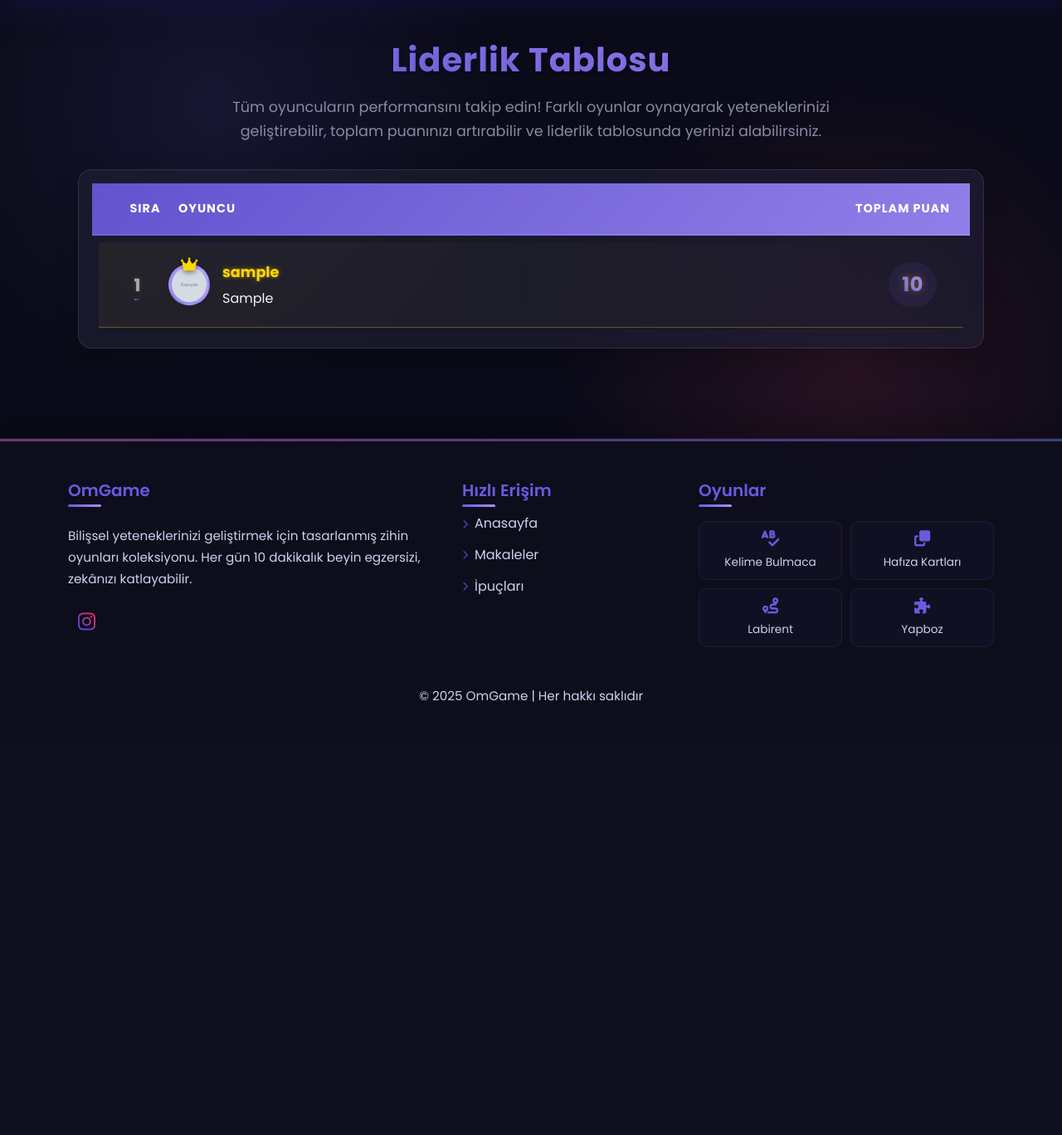
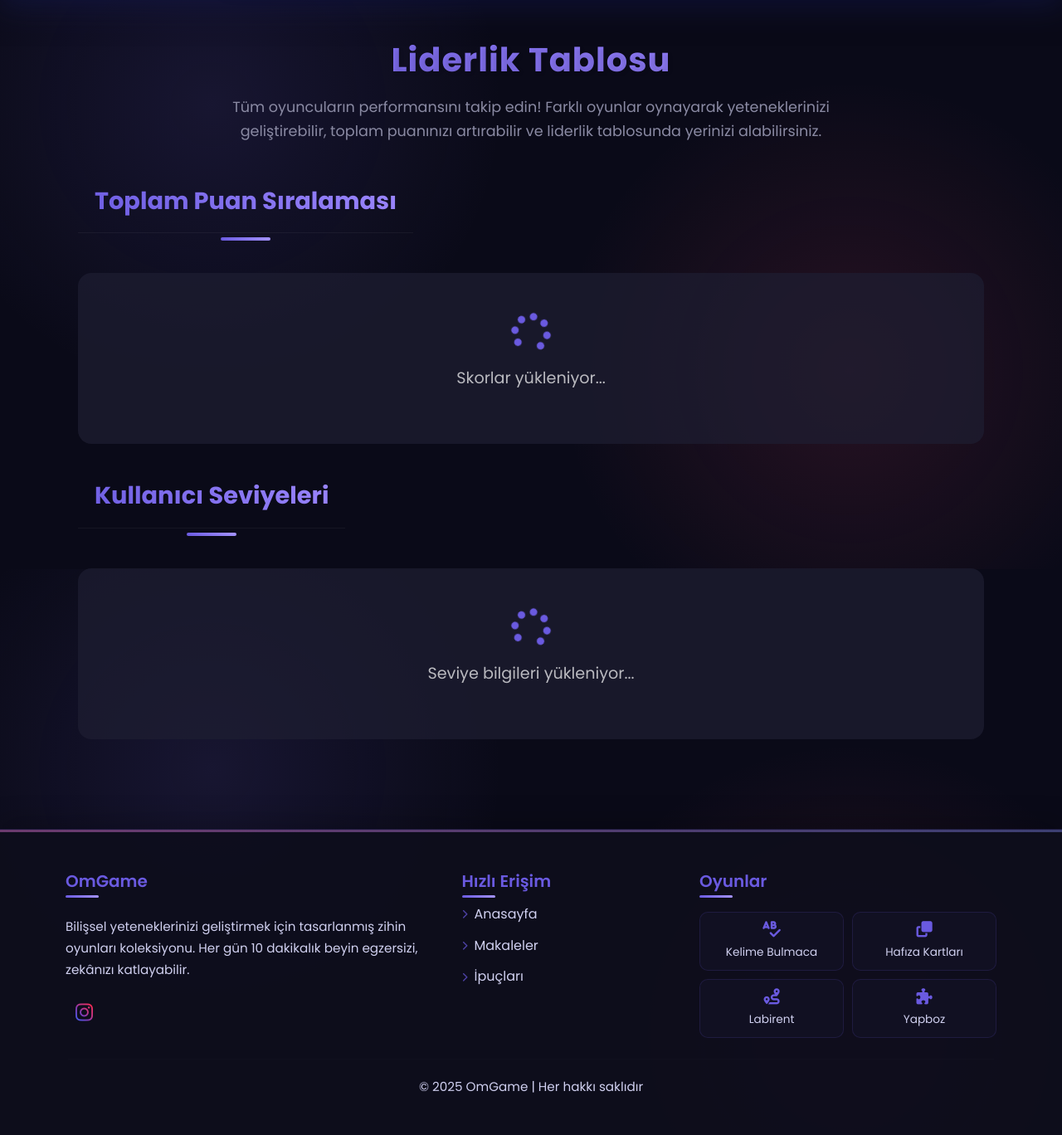
Before and after one commit to Orhan011/OmGame1, a Flask app: page /leaderboard in a window 1280 px wide. Shown: the part 114-1482 px from the top of the page at 83% size. Before the commit the page ends 960 px from the top, so only its background shows below. Run offline with Flask 3, Linux system fonts and the light colour scheme; tables that the repository leaves empty hold one stand-in row (values such as "Sample post"); grey boxes marked "Sample" are stand-in pictures; some libraries are stand-ins or nearby versions.

Commit message:
Assistant checkpoint: Liderlik tablosuna kullanıcı seviye tablosu eklendi
Assistant generated file changes:
- templates/leaderboard.html: Liderlik tablosuna kullanıcı seviye tablosu ekle
- static/js/leaderboard.js: Kullanıcı seviye tablosu için JavaScript fonksiyonları ekle, Kullanıcı seviye tablosu için fonksiyon ekle
- static/css/leaderboard.css: Seviye tablosu için CSS stilleri ekle

---

User prompt:

Liderlik tablosu sayfasına bitane daha tablo ekle

Replit-Commit-Author: Assistant
Replit-Commit-Session-Id: 93c37b8b-f171-4b86-a856-3011c889fc8b

```diff
--- a/static/css/leaderboard.css
+++ b/static/css/leaderboard.css
@@ -550,6 +550,82 @@
   animation: shimmerGold 2s infinite;
 }
 
+/* Seviye tablosu için ek stiller */
+.leaderboard-title {
+  font-size: 1.8rem;
+  font-weight: 700;
+  color: #fff;
+  margin-bottom: 1rem;
+  text-align: center;
+  background: linear-gradient(45deg, #6a5ae0, #9f8aff);
+  -webkit-background-clip: text;
+  background-clip: text;
+  color: transparent;
+}
+
+.level-progress {
+  width: 100%;
+  height: 8px;
+  background: rgba(255, 255, 255, 0.1);
+  border-radius: 4px;
+  margin-top: 8px;
+  position: relative;
+  overflow: hidden;
+}
+
+.progress-bar {
+  height: 100%;
+  background: linear-gradient(90deg, #6a5ae0, #9f8aff);
+  border-radius: 4px;
+  transition: width 0.3s ease;
+}
+
+.progress-text {
+  position: absolute;
+  right: 5px;
+  top: -15px;
+  font-size: 0.7rem;
+  color: #8a8aa3;
+}
+
+.level-container {
+  background: rgba(106, 90, 224, 0.2);
+  border: 1px solid rgba(106, 90, 224, 0.3);
+}
+
+.level-value {
+  font-weight: 700;
+  font-size: 1rem;
+}
+
+.row {
+  display: flex;
+  flex-wrap: wrap;
+  margin-right: -15px;
+  margin-left: -15px;
+}
+
+.col-12 {
+  position: relative;
+  width: 100%;
+  padding-right: 15px;
+  padding-left: 15px;
+  flex: 0 0 100%;
+  max-width: 100%;
+}
+
+.mb-4 {
+  margin-bottom: 1.5rem;
+}
+
+@media (min-width: 768px) {
+  .col-md-6 {
+    flex: 0 0 50%;
+    max-width: 50%;
+  }
+}
+
+
 .player-row[data-rank="2"] .score-container {
   background: rgba(192, 192, 192, 0.2);
   box-shadow: 0 0 8px rgba(192, 192, 192, 0.3);
--- a/static/js/leaderboard.js
+++ b/static/js/leaderboard.js
@@ -1,6 +1,7 @@
 // Sayfa yüklendiğinde skorları getir
 document.addEventListener('DOMContentLoaded', function() {
   loadLeaderboard();
+  loadLevelLeaderboard();
 });
 
 // Skor tablosunu yükleyen fonksiyon
@@ -82,6 +83,139 @@ function loadLeaderboard() {
             <div class="player-cell">
               <div class="player-avatar">
                 ${crownHTML}
+
+// Seviye tablosunu yükleyen fonksiyon
+function loadLevelLeaderboard() {
+  const levelLeaderboardContainer = document.getElementById('levelLeaderboardContainer');
+
+  if (!levelLeaderboardContainer) {
+    console.error('Seviye tablosu konteyneri bulunamadı!');
+    return;
+  }
+
+  // Yükleniyor gösterimi
+  levelLeaderboardContainer.innerHTML = `
+    <div class="loading">
+      <i class="fas fa-spinner fa-spin"></i>
+      <p>Seviye bilgileri yükleniyor...</p>
+    </div>
+  `;
+
+  // Seviye verilerini API'den al
+  fetch('/api/users/levels')
+    .then(response => {
+      if (!response.ok) {
+        throw new Error(`Network response was not ok: ${response.status} ${response.statusText}`);
+      }
+      return response.json();
+    })
+    .then(data => {
+      // API yanıtı bir dizi olmalı ve en az bir eleman içermeli
+      const users = Array.isArray(data) ? data : [];
+
+      if (users.length === 0) {
+        levelLeaderboardContainer.innerHTML = `
+          <div class="empty-state">
+            <i class="fas fa-user-graduate"></i>
+            <p>Henüz seviye bilgisi bulunmuyor.</p>
+          </div>
+        `;
+        return;
+      }
+
+      // Seviye tablosu oluştur
+      let html = `
+        <div class="leaderboard-table">
+          <div class="leaderboard-header-row">
+            <div class="rank-header">Sıra</div>
+            <div class="player-header">Oyuncu</div>
+            <div class="score-header">Seviye</div>
+          </div>
+          <div class="leaderboard-body">
+      `;
+
+      // Her bir kullanıcıyı tabloya ekle
+      users.forEach((player, index) => {
+        const rankClass = index < 3 ? `top-${index + 1}` : '';
+        const initial = player.username ? player.username.charAt(0).toUpperCase() : '?';
+
+        // Kullanıcı adı renk sınıfı
+        let userNameColorClass = '';
+        if (index === 0) userNameColorClass = 'first-place';
+        else if (index === 1) userNameColorClass = 'second-place';
+        else if (index === 2) userNameColorClass = 'third-place';
+        else if (index < 10) userNameColorClass = 'top-ten';
+
+        // Avatar URL'ini kontrol et ve düzelt
+        let avatarUrl = player.avatar_url || '';
+        if (avatarUrl && !avatarUrl.startsWith('http') && !avatarUrl.startsWith('/')) {
+          avatarUrl = '/' + avatarUrl;
+        }
+
+        const crownHTML = index === 0 ? '<div class="crown"><i class="fas fa-crown"></i></div>' : '';
+        const isCurrentUser = player.is_current_user || false;
+
+        // Seviye ilerleme çubuğu
+        const progressPercent = player.progress_percent || 0;
+        const progressBarHTML = `
+          <div class="level-progress">
+            <div class="progress-bar" style="width: ${progressPercent}%"></div>
+            <span class="progress-text">${progressPercent}%</span>
+          </div>
+        `;
+
+        html += `
+          <div class="player-row ${rankClass} ${isCurrentUser ? 'current-user' : ''}">
+            <div class="rank-cell">
+              <div class="rank-number">${index + 1}</div>
+            </div>
+            <div class="player-cell">
+              <div class="player-avatar">
+                ${crownHTML}
+                ${avatarUrl ?
+                  `<img src="${avatarUrl}" alt="${player.username}" class="avatar-image" onerror="this.style.display='none'; this.nextElementSibling.style.display='flex';" />
+                   <span class="avatar-content" style="display:none">${initial}</span>` :
+                  `<span class="avatar-content">${initial}</span>`
+                }
+              </div>
+              <div class="player-info">
+                <div class="player-name ${userNameColorClass}">${player.username || 'İsimsiz Oyuncu'}</div>
+                <div class="player-stats">
+                  <span class="level-badge">XP: ${player.total_xp || 0}</span>
+                  ${player.games_played ? `<span class="games-badge"><i class="fas fa-gamepad"></i> ${player.games_played}</span>` : ''}
+                </div>
+                ${progressBarHTML}
+              </div>
+            </div>
+            <div class="score-cell">
+              <div class="score-container level-container">
+                <span class="score-value level-value">Seviye ${player.level || 1}</span>
+                <div class="score-sparkles"></div>
+              </div>
+            </div>
+          </div>
+        `;
+      });
+
+      html += `
+          </div>
+        </div>
+      `;
+
+      levelLeaderboardContainer.innerHTML = html;
+    })
+    .catch(error => {
+      console.error('Seviye verileri yüklenirken hata:', error);
+      levelLeaderboardContainer.innerHTML = `
+        <div class="error">
+          <i class="fas fa-exclamation-triangle"></i>
+          <p>Seviye bilgileri yüklenirken bir hata oluştu. Lütfen sayfayı yenileyin veya daha sonra tekrar deneyin.</p>
+          <button onclick="loadLevelLeaderboard()" class="retry-button">Tekrar Dene</button>
+        </div>
+      `;
+    });
+}
+
                 ${avatarUrl ?
                   `<img src="${avatarUrl}" alt="${player.username}" class="avatar-image" onerror="this.style.display='none'; this.nextElementSibling.style.display='flex';" />
                    <span class="avatar-content" style="display:none">${initial}</span>` :
--- a/templates/leaderboard.html
+++ b/templates/leaderboard.html
@@ -14,12 +14,30 @@
     <p>Tüm oyuncuların performansını takip edin! Farklı oyunlar oynayarak yeteneklerinizi geliştirebilir, toplam puanınızı artırabilir ve liderlik tablosunda yerinizi alabilirsiniz.</p>
   </div>
 
-  <div class="leaderboard-container">
-    <!-- Skor tablosu -->
-    <div id="leaderboardContainer" class="leaderboard-card-container">
-      <div class="loading">
-        <i class="fas fa-spinner fa-spin"></i>
-        <p>Skorlar yükleniyor...</p>
+  <div class="row">
+    <!-- Skor Tablosu -->
+    <div class="col-12 mb-4">
+      <div class="leaderboard-title">Toplam Puan Sıralaması</div>
+      <div class="leaderboard-container">
+        <div id="leaderboardContainer" class="leaderboard-card-container">
+          <div class="loading">
+            <i class="fas fa-spinner fa-spin"></i>
+            <p>Skorlar yükleniyor...</p>
+          </div>
+        </div>
+      </div>
+    </div>
+
+    <!-- Seviye Tablosu -->
+    <div class="col-12">
+      <div class="leaderboard-title">Kullanıcı Seviyeleri</div>
+      <div class="leaderboard-container">
+        <div id="levelLeaderboardContainer" class="leaderboard-card-container">
+          <div class="loading">
+            <i class="fas fa-spinner fa-spin"></i>
+            <p>Seviye bilgileri yükleniyor...</p>
+          </div>
+        </div>
       </div>
     </div>
   </div>
```
